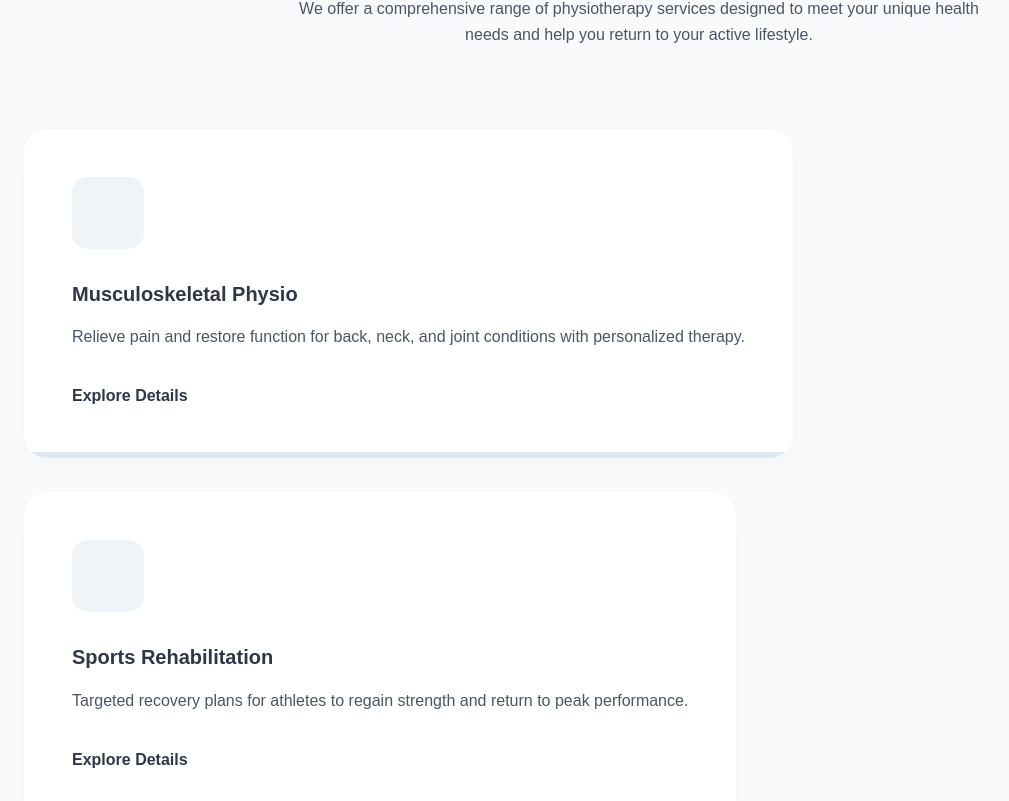
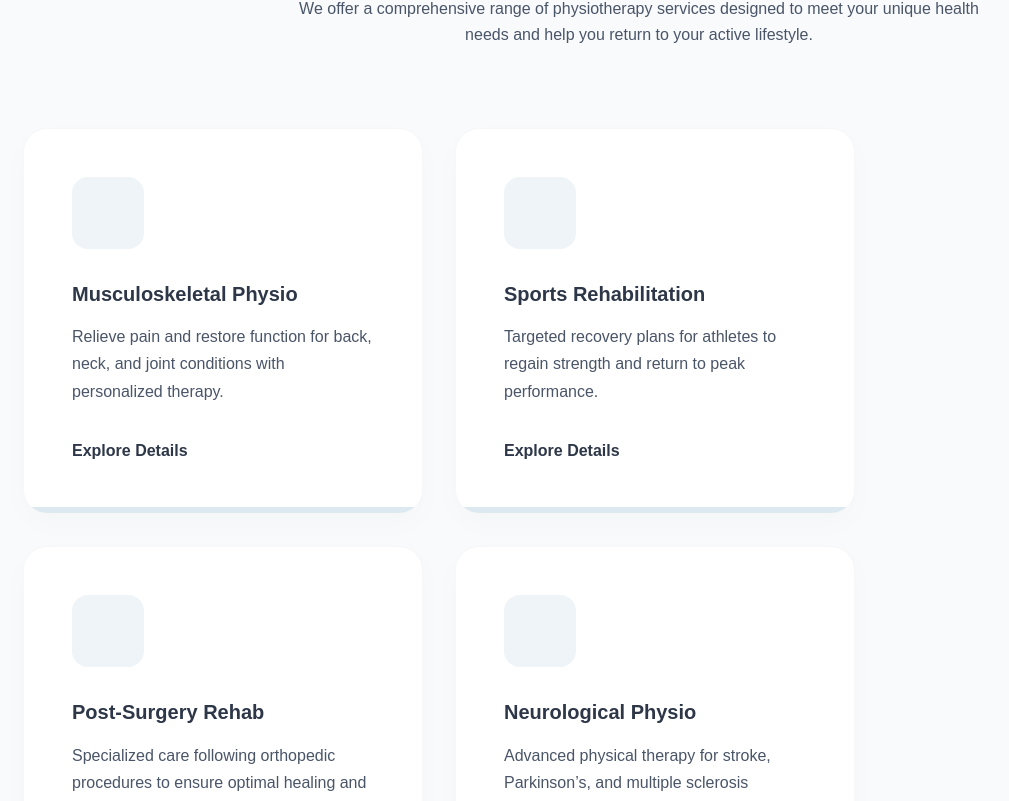
Before and after one commit to thatipallyvinodkumar167/Physiotattva, a React (Create React App) app: page / in a window 1280 px wide. Shown: the part 1818-2619 px from the top of the page, without its empty margins (1-1010 px from the left). Built offline with nearby package versions, Linux system fonts and the light colour scheme; some icons are missing.

Commit message:
Restore AboutPage image and verify card layout fixes

```diff
--- a/src/pages/ServicesPage.jsx
+++ b/src/pages/ServicesPage.jsx
@@ -89,6 +89,9 @@ const Services = ({ limit }) => {
                             >
                                 <Card
                                     sx={{
+                                        maxWidth: 400,
+                                        width: '100%',
+                                        mx: 'auto',
                                         position: 'relative',
                                         height: '100%',
                                         display: 'flex',
```
